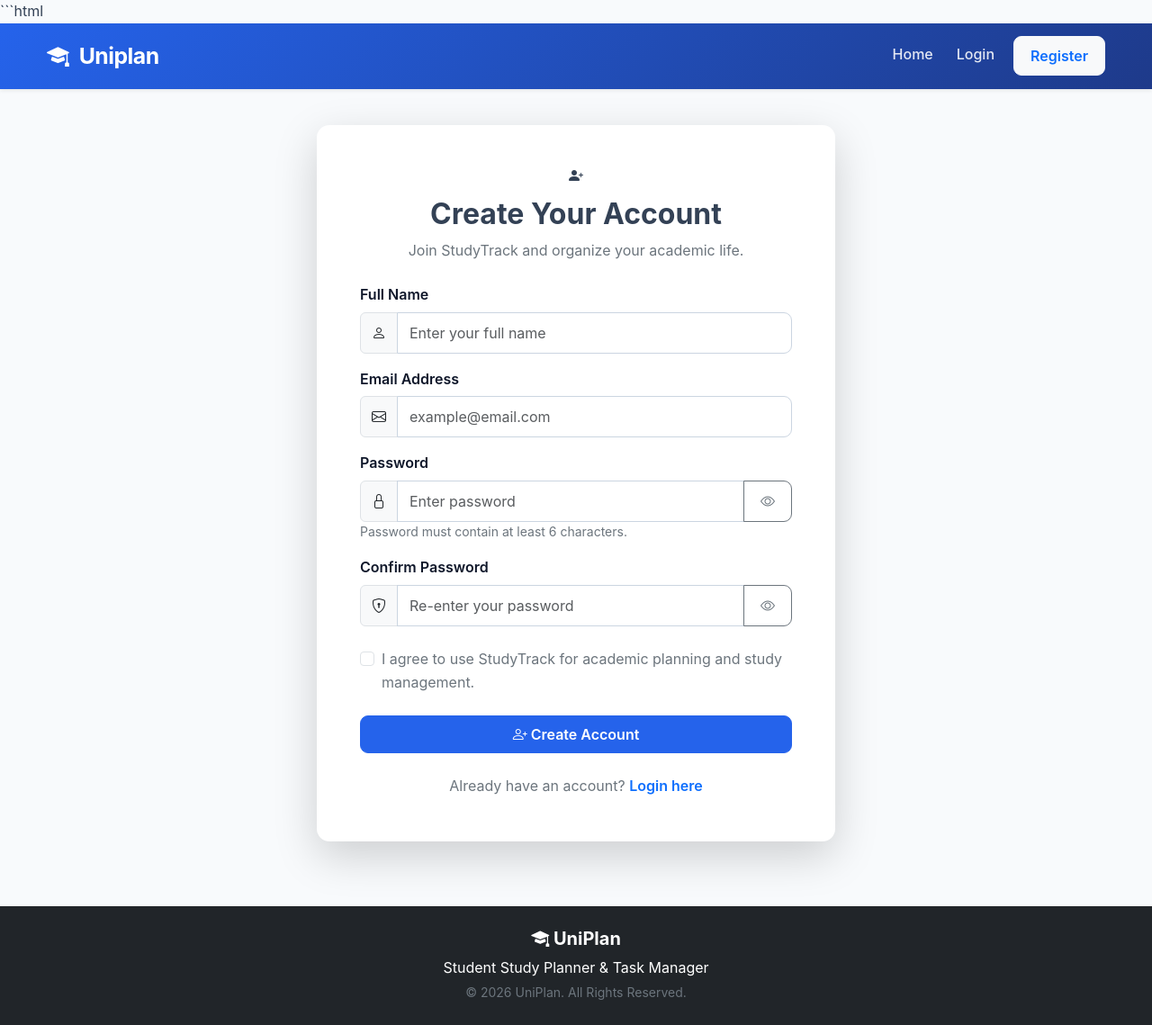
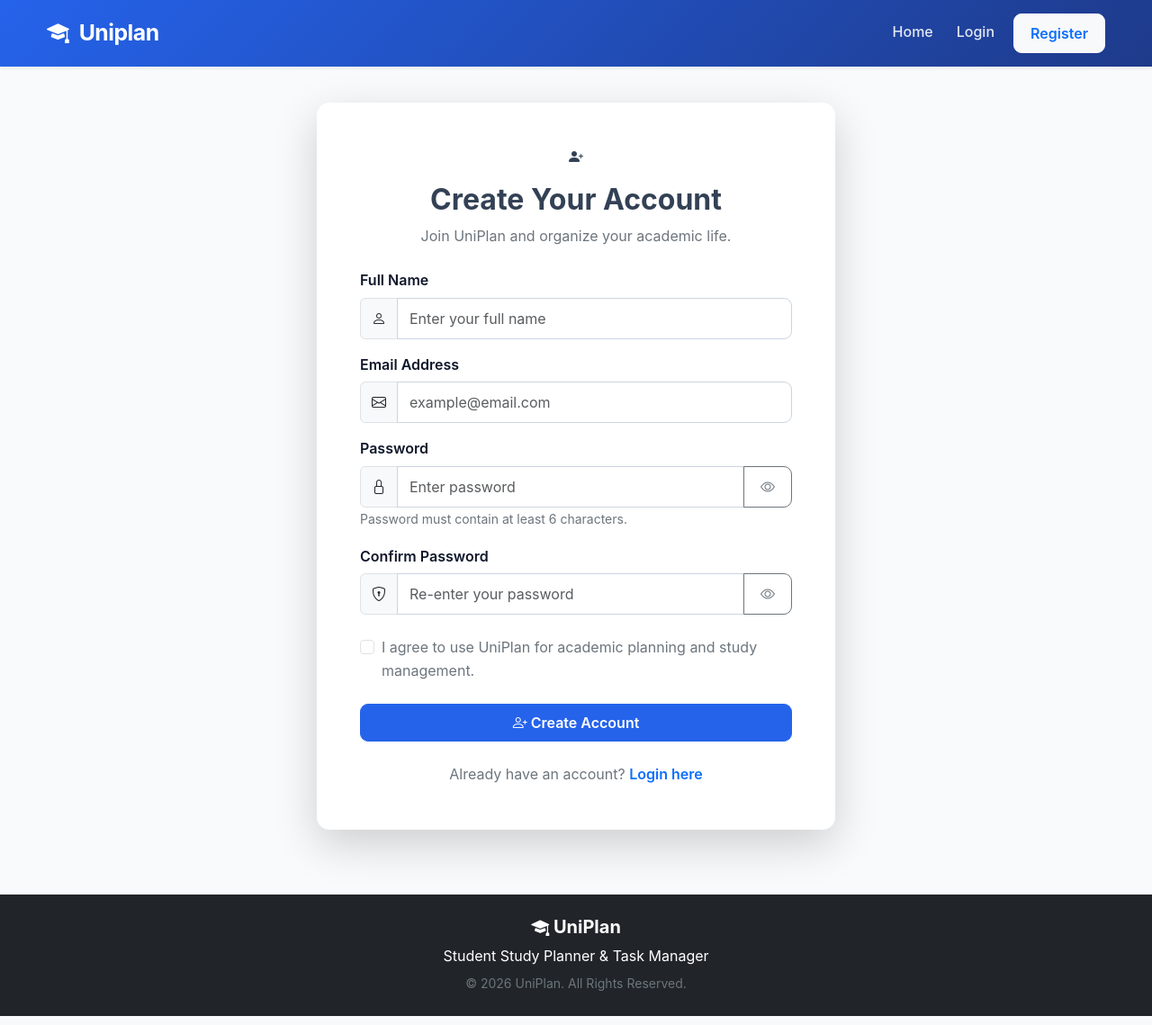
Before and after one commit to Afrin7891/Web-LabFinal, a Flask app: page /register in a window 1280 px wide. Shown: the whole page at 90% size. Run offline with Flask 3, Linux system fonts and the light colour scheme.

Commit message:
Update branding from StudyTrack to UniPlan

````diff
--- a/templates/register.html
+++ b/templates/register.html
@@ -1,7 +1,6 @@
-```html
 {% extends "base.html" %}
 
-{% block title %}Register - StudyTrack{% endblock %}
+{% block title %}Register - UniPlan{% endblock %}
 
 {% block content %}
 
@@ -25,7 +24,7 @@
                     </h2>
 
                     <p class="text-secondary">
-                        Join StudyTrack and organize your academic life.
+                        Join UniPlan and organize your academic life.
                     </p>
 
                 </div>
@@ -198,7 +197,7 @@
                             class="form-check-label text-secondary"
                             for="terms"
                         >
-                            I agree to use StudyTrack for academic planning
+                            I agree to use UniPlan for academic planning
                             and study management.
                         </label>
 
@@ -241,4 +240,3 @@
 </div>
 
 {% endblock %}
-```
````
